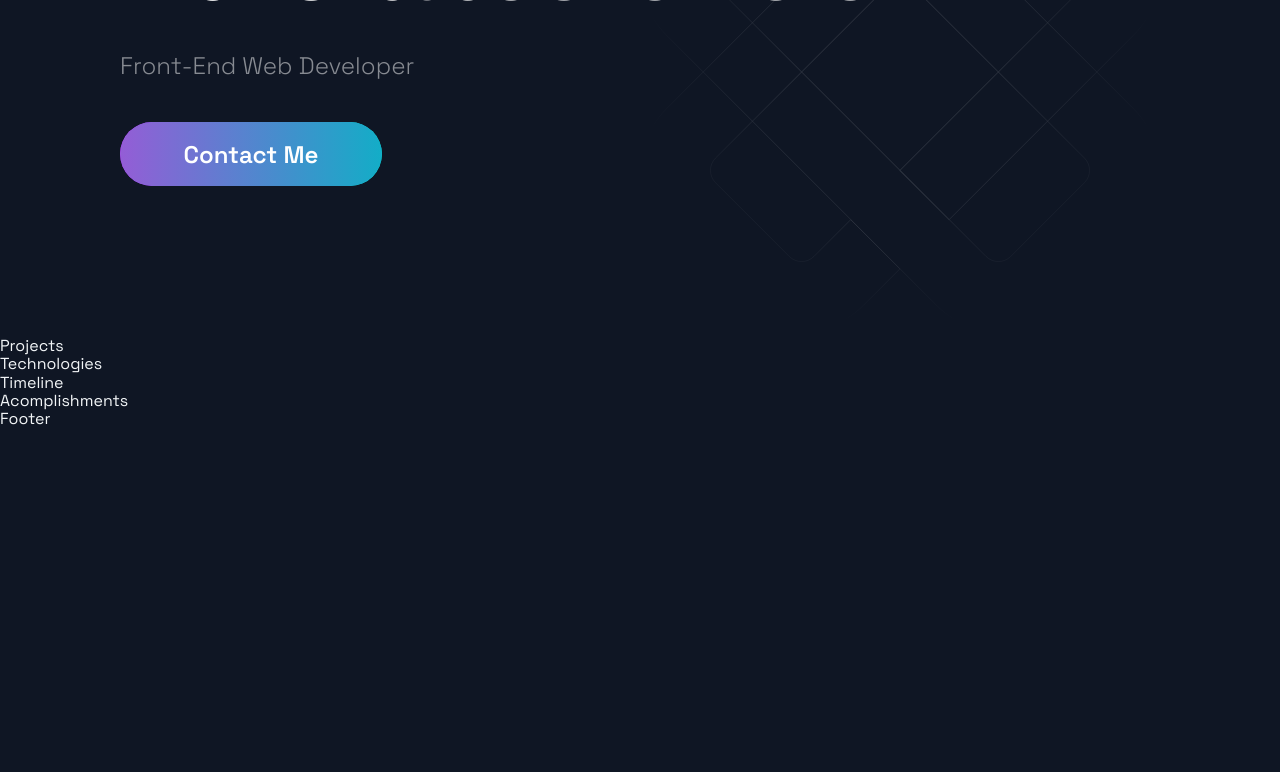
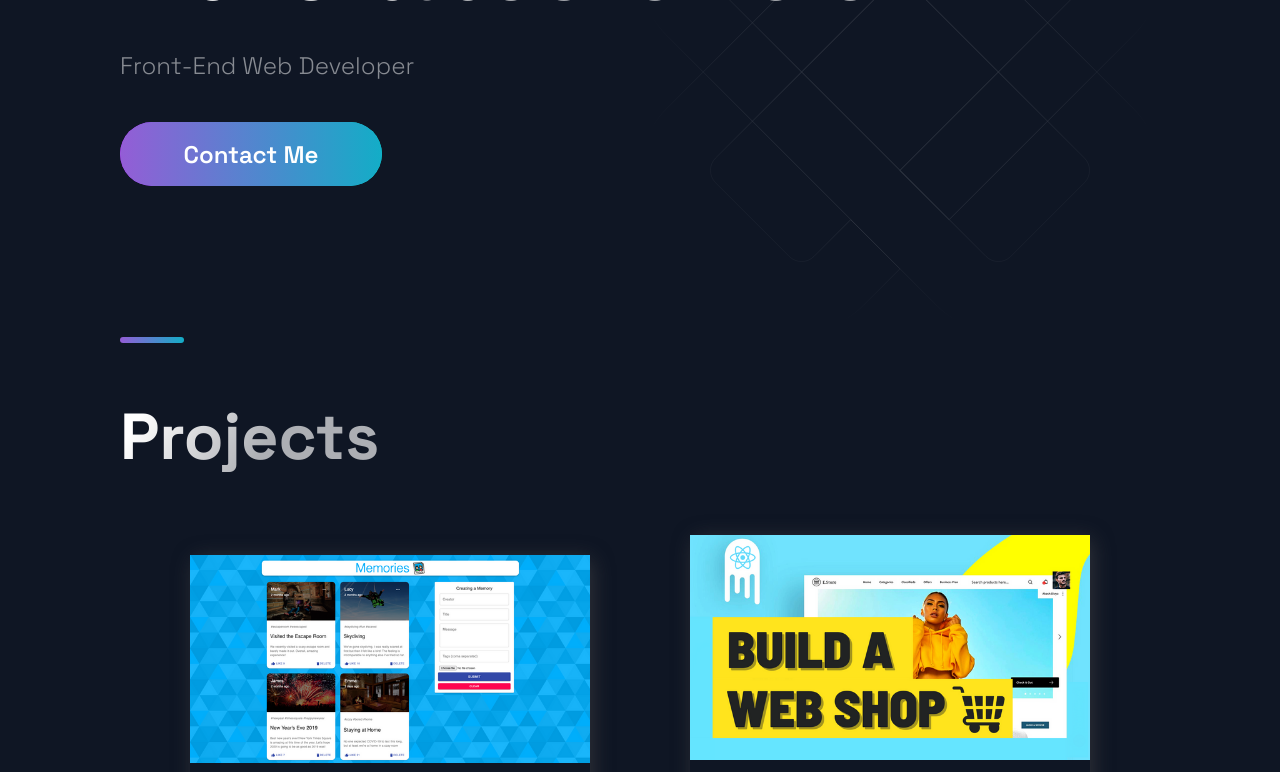
Before and after one commit to Imon-Ovbude/portfolio-site, a Next.js app in the folder portfolio_website/: page / in a window 1280 px wide. Shown: the part 300-1072 px from the top of the page. Before the commit the page ends 800 px from the top, so only its background shows below. Built offline with nearby package versions, Linux system fonts and the light colour scheme.

Commit message:
added content for projects section

```diff
--- a/portfolio_website/src/components/Projects/Projects.js
+++ b/portfolio_website/src/components/Projects/Projects.js
@@ -1,13 +1,56 @@
 import React from 'react';
 
-import { BlogCard, CardInfo, ExternalLinks, GridContainer, HeaderThree, Hr, Tag, TagList, TitleContent, UtilityList, Img } from './ProjectsStyles';
-import { Section, SectionDivider, SectionTitle } from '../../styles/GlobalComponents';
+import {
+  BlogCard,
+  CardInfo,
+  ExternalLinks,
+  GridContainer,
+  HeaderThree,
+  Hr,
+  Tag,
+  TagList,
+  TitleContent,
+  UtilityList,
+  Img,
+} from './ProjectsStyles';
+import {
+  Section,
+  SectionDivider,
+  SectionTitle,
+} from '../../styles/GlobalComponents';
 import { projects } from '../../constants/constants';
 
 const Projects = () => (
-  <div>
-    Projects
-  </div>
+  <Section noPadding id='projects'>
+    <SectionDivider />
+    <SectionTitle main>Projects</SectionTitle>
+    <GridContainer>
+      {projects.map(
+        ({ title, description, image, tags, source, visit, id }) => (
+          <BlogCard key={id}>
+            <Img src={image} />
+            <TitleContent>
+              <HeaderThree title>{title}</HeaderThree>
+              <Hr />
+            </TitleContent>
+            <CardInfo>{description}</CardInfo>
+            <div>
+              <TitleContent>Stack</TitleContent>
+              <TagList>
+                {tags.map((tag, i) => (
+                  <Tag key={i}>{tag}</Tag>
+                ))}
+              </TagList>
+            </div>
+            <UtilityList>
+              <ExternalLinks href={visit}>Code</ExternalLinks>
+              <ExternalLinks href={source}>Source</ExternalLinks>
+            </UtilityList>
+          </BlogCard>
+        )
+      )}
+    </GridContainer>
+  </Section>
 );
 
 export default Projects;
```
